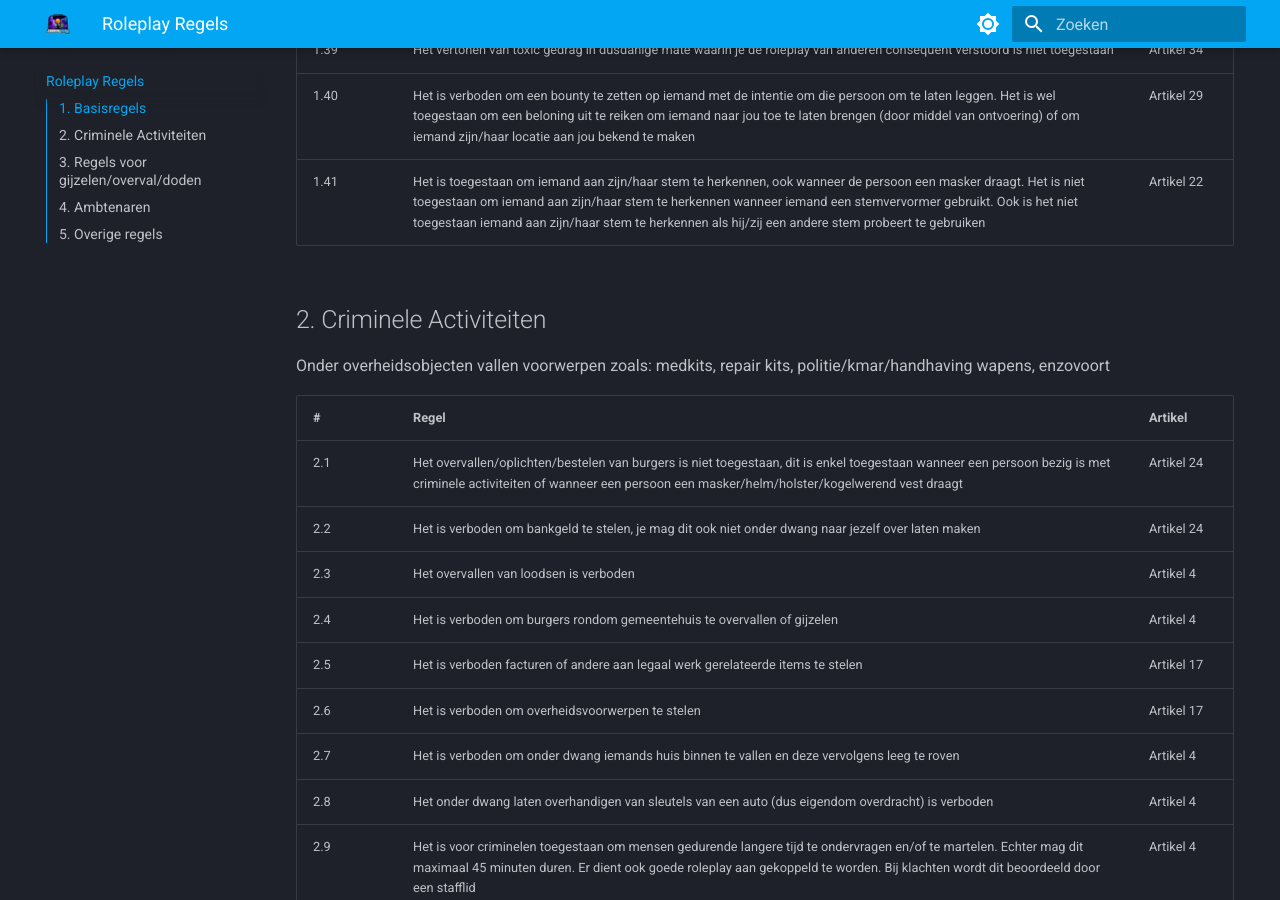
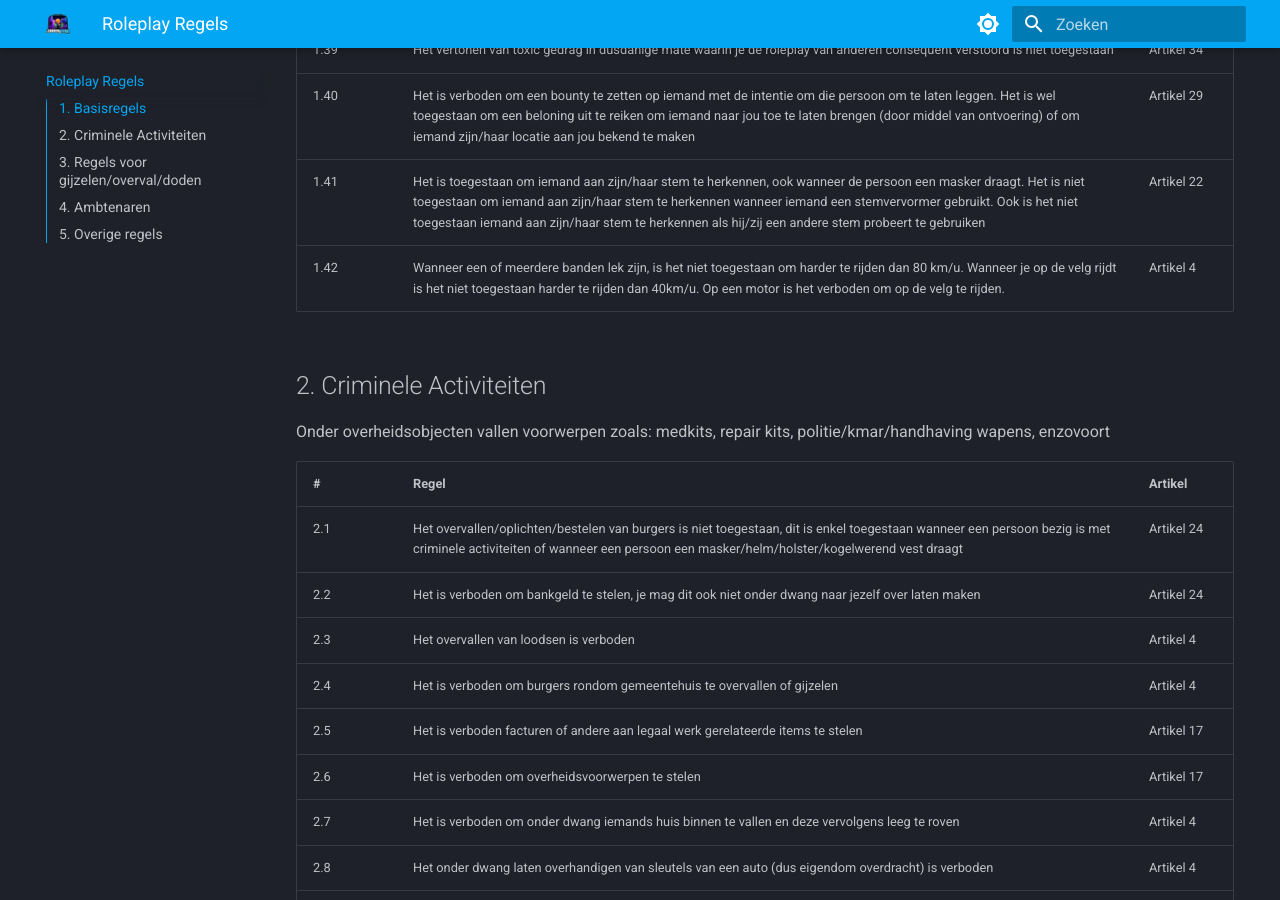
Before and after one commit to ZuiderStad-RP/regels, an MkDocs documentation site: the page built from docs/roleplay.md, in a window 1280 px wide and 900 px high, scrolled down 2541 px. Built offline with MkDocs 1.6.1 and Material for MkDocs 9.7.7, drawn with Linux system fonts in a browser that asks for light colours.

Commit message:
Update roleplay.md

```diff
--- a/docs/roleplay.md
+++ b/docs/roleplay.md
@@ -45,6 +45,7 @@
  <tr><td>1.39</td><td>Het vertonen van toxic gedrag in dusdanige mate waarin je de roleplay van anderen consequent verstoord is niet toegestaan</td><td>Artikel 34</td></tr>
  <tr><td>1.40</td><td>Het is verboden om een bounty te zetten op iemand met de intentie om die persoon om te laten leggen. Het is wel toegestaan om een beloning uit te reiken om iemand naar jou toe te laten brengen (door middel van ontvoering) of om iemand zijn/haar locatie aan jou bekend te maken</td><td>Artikel 29</td></tr>
  <tr><td>1.41</td><td>Het is toegestaan om iemand aan zijn/haar stem te herkennen, ook wanneer de persoon een masker draagt. Het is niet toegestaan om iemand aan zijn/haar stem te herkennen wanneer iemand een stemvervormer gebruikt. Ook is het niet toegestaan iemand aan zijn/haar stem te herkennen als hij/zij een andere stem probeert te gebruiken</td><td>Artikel 22</td></tr>
+ <tr><td>1.42</td><td>Wanneer een of meerdere banden lek zijn, is het niet toegestaan om harder te rijden dan 80 km/u. Wanneer je op de velg rijdt is het niet toegestaan harder te rijden dan 40km/u. Op een motor is het verboden om op de velg te rijden.</td><td>Artikel 4</td></tr>
 </tbody></table>
 
 ## 2. Criminele Activiteiten
```
